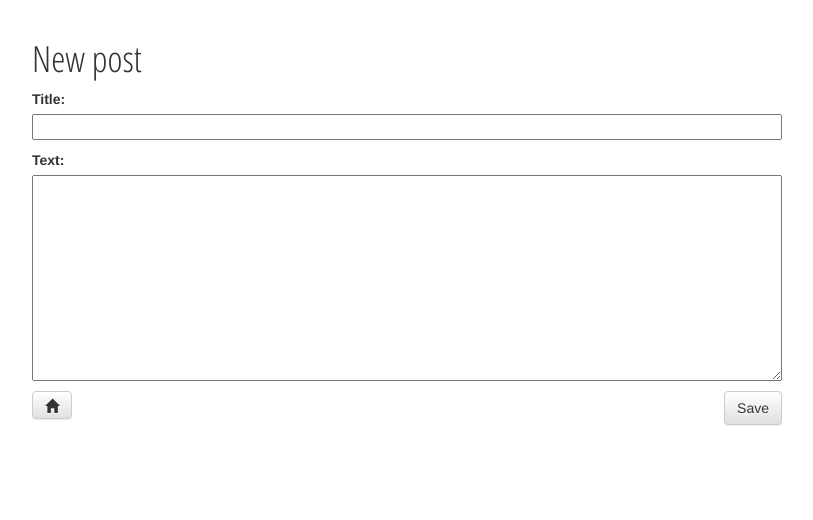
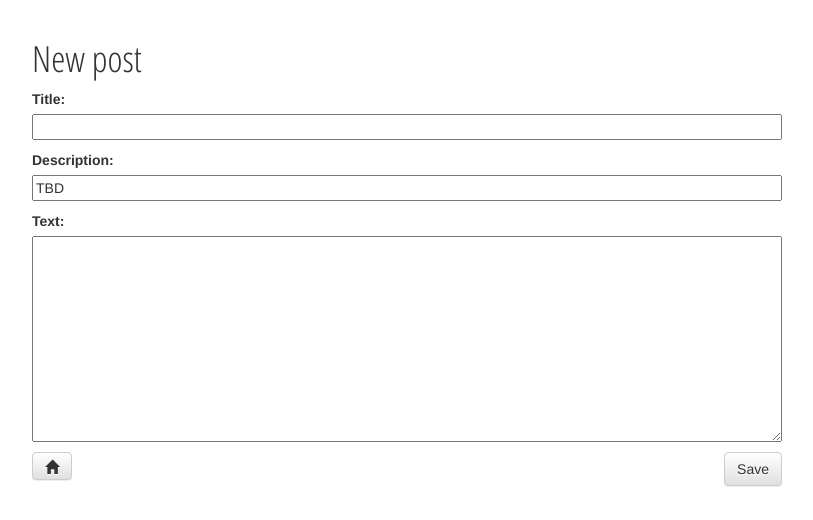
Before and after one commit to AutumnJ/django-blog, a Django app: page /post/new/ in a window 1280 px wide. Shown: the part 201-721 px from the top of the page, without its empty margins (23-836 px from the left). Run offline with Django 3.2, Linux system fonts and the light colour scheme; some libraries are stand-ins or nearby versions.

Commit message:
add description field to all blogs

```diff
--- a/blog/forms.py
+++ b/blog/forms.py
@@ -9,7 +9,7 @@ class PostForm(forms.ModelForm):
     class Meta:
       #class Meta, where we tell Django which model should be used to create this form (model = Post)
         model = Post
-        fields = ('title', 'text',)
+        fields = ('title', 'description', 'text',)
         #only title & text fields are exposed
         #author is automatically assigned (logged in user)
         #created_date is set when post is created
--- a/blog/models.py
+++ b/blog/models.py
@@ -4,9 +4,9 @@ from django.utils import timezone
 
 class Post(models.Model):
     author = models.ForeignKey('auth.User', on_delete=models.CASCADE)
-    title = models.CharField(max_length=200)
+    title = models.CharField(max_length=100)
     text = models.TextField()
-    # shortened_text = text[:20]
+    description = models.CharField(max_length=100, default="TBD")
     created_date = models.DateTimeField(
             default=timezone.now)
     published_date = models.DateTimeField(
--- a/blog/templates/blog/post_detail.html
+++ b/blog/templates/blog/post_detail.html
@@ -8,6 +8,7 @@
             </div>
         {% endif %}
         <h1>{{ post.title }}</h1>
+        <h4>{{ post.description }}</h4><br>
         <p>{{ post.text|linebreaksbr }}</p><br>
         {% if user.is_authenticated %}
           <a class="btn btn-default" href="/"><span class="glyphicon glyphicon-home"></span></a><a class="btn btn-default" href="{% url 'post_edit' pk=post.pk %}"><span class="glyphicon glyphicon-pencil"></span></a>
--- a/blog/templates/blog/post_list.html
+++ b/blog/templates/blog/post_list.html
@@ -9,7 +9,7 @@
             <div class="date">
                 <p>published: {{ post.published_date }}</p>
             </div>
-<!--             <p>{{ post.text|linebreaksbr }}</p> -->
+            <p>{{ post.description|linebreaksbr }}</p>
         </div>
     {% endfor %}
 {% endblock %}
--- a/mysite/settings.py
+++ b/mysite/settings.py
@@ -23,7 +23,7 @@ BASE_DIR = os.path.dirname(os.path.dirname(os.path.abspath(__file__)))
 SECRET_KEY = '7v60g3_ay25&e7z(ld$ml28lta=fmk8e^yk^t1kf=uifi#810*'
 
 # SECURITY WARNING: don't run with debug turned on in production!
-DEBUG = True
+DEBUG = False
 
 ALLOWED_HOSTS = ['127.0.0.1', '.pythonanywhere.com']
 
```
Also changed, not shown: blog/migrations/0002_auto_20180303_1632.py (added).
